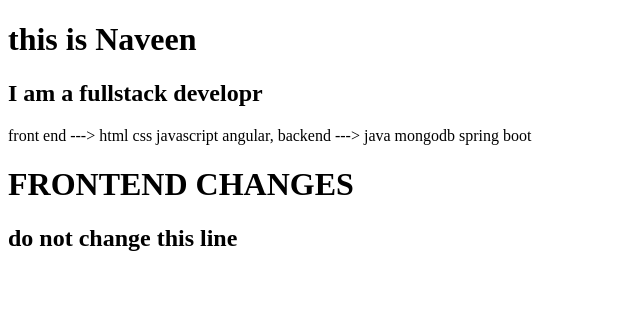
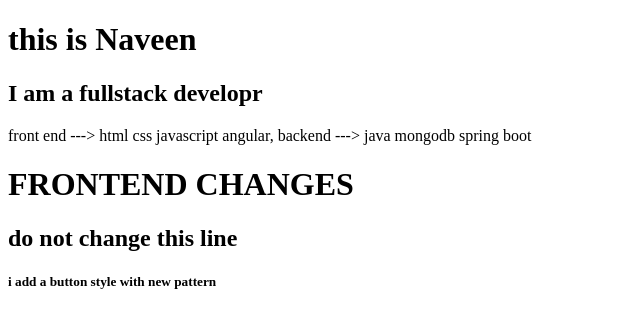
Before and after one commit to Naveenvd/newone, a plain HTML site: page index.html in a window 1280 px wide. Shown: the whole page, without its empty margins (0-640 px from the left). Drawn offline with Linux system fonts and the light colour scheme.

Commit message:
feat change this line function

```diff
--- a/index.html
+++ b/index.html
@@ -11,5 +11,6 @@
     <p> front end ---> html css javascript angular, backend ---> java mongodb spring boot </p>
     <h1>FRONTEND CHANGES</h1>
     <h2>do not change this line</h2>
+    <h5>i add a button style with new pattern</h5>
 </body>
 </html>
```
